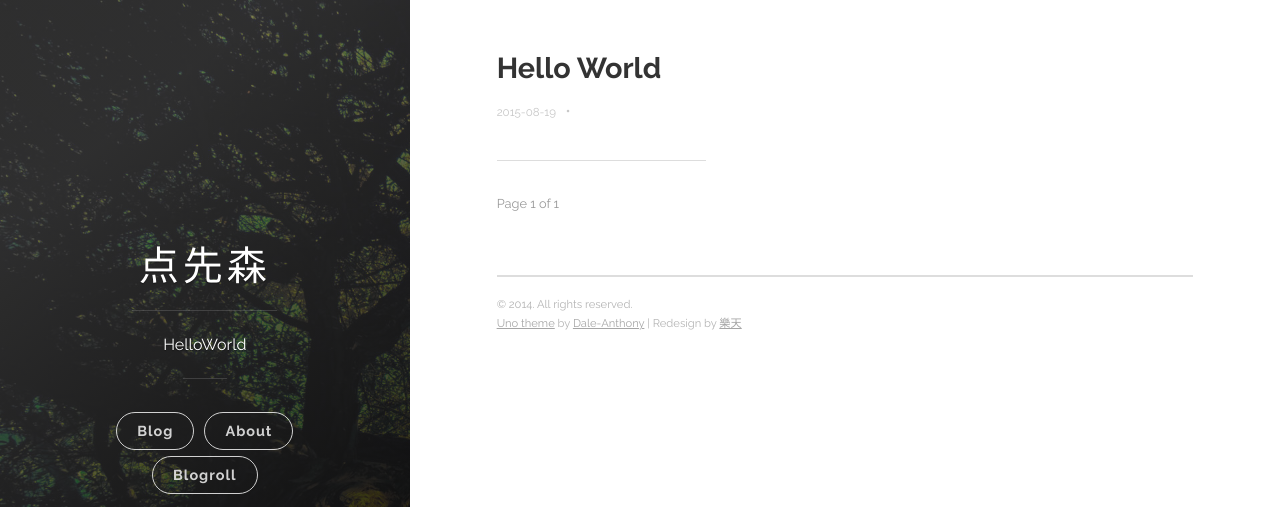
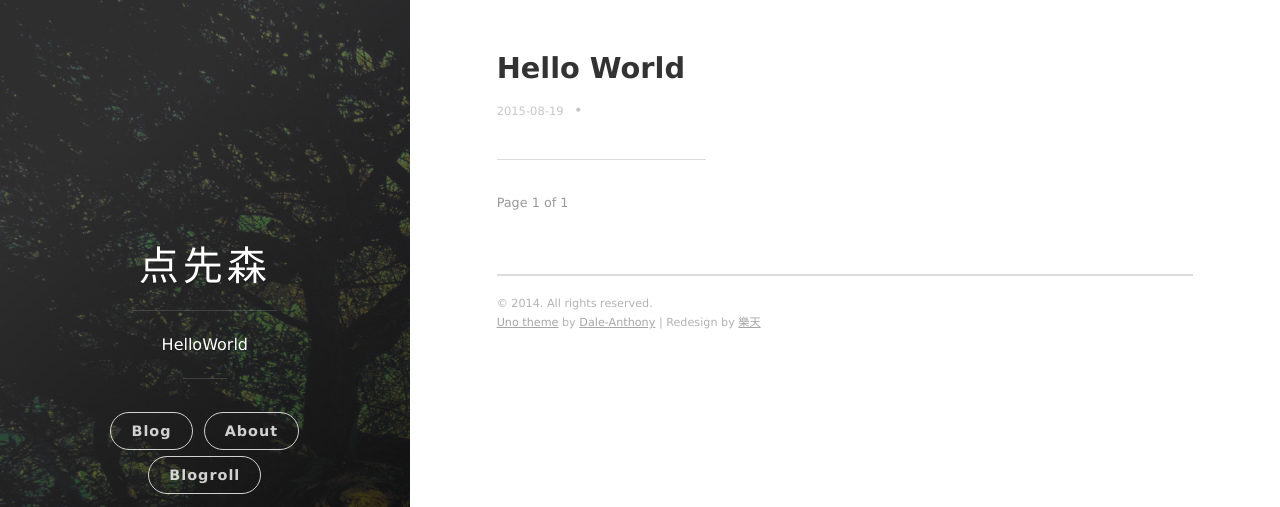
Before and after one commit to chebidan/chebidan.github.io, a plain HTML site: page index.html in a window 1280 px wide. Shown: the top 507 px of the page. Drawn offline with nearby package versions, Linux system fonts and the light colour scheme; some packages are replaced by stand-ins of ours.

Commit message:
Site updated: 2015-08-21 10:28:04

```diff
--- a/css/uno.css
+++ b/css/uno.css
@@ -1,5 +1,5 @@
-@import 'http://fonts.googleapis.com/css?family=Raleway:400,700|Roboto+Slab:300,400)';
-/* http://meyerweb.com/eric/tools/css/reset/
+/*@import 'http://fonts.googleapis.com/css?family=Raleway:400,700|Roboto+Slab:300,400)';
+ http://meyerweb.com/eric/tools/css/reset/
    v2.0 | 20110126
    License: none (public domain)
 */
```
